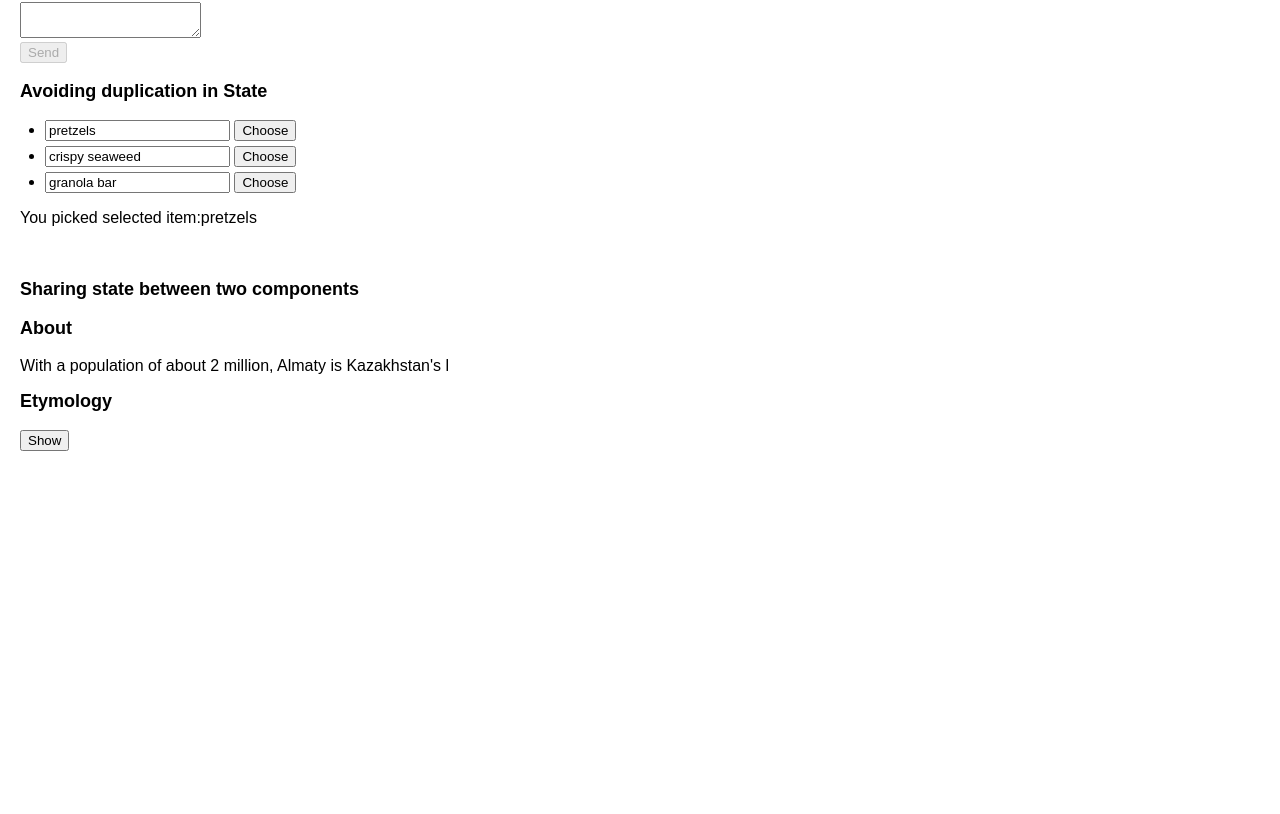
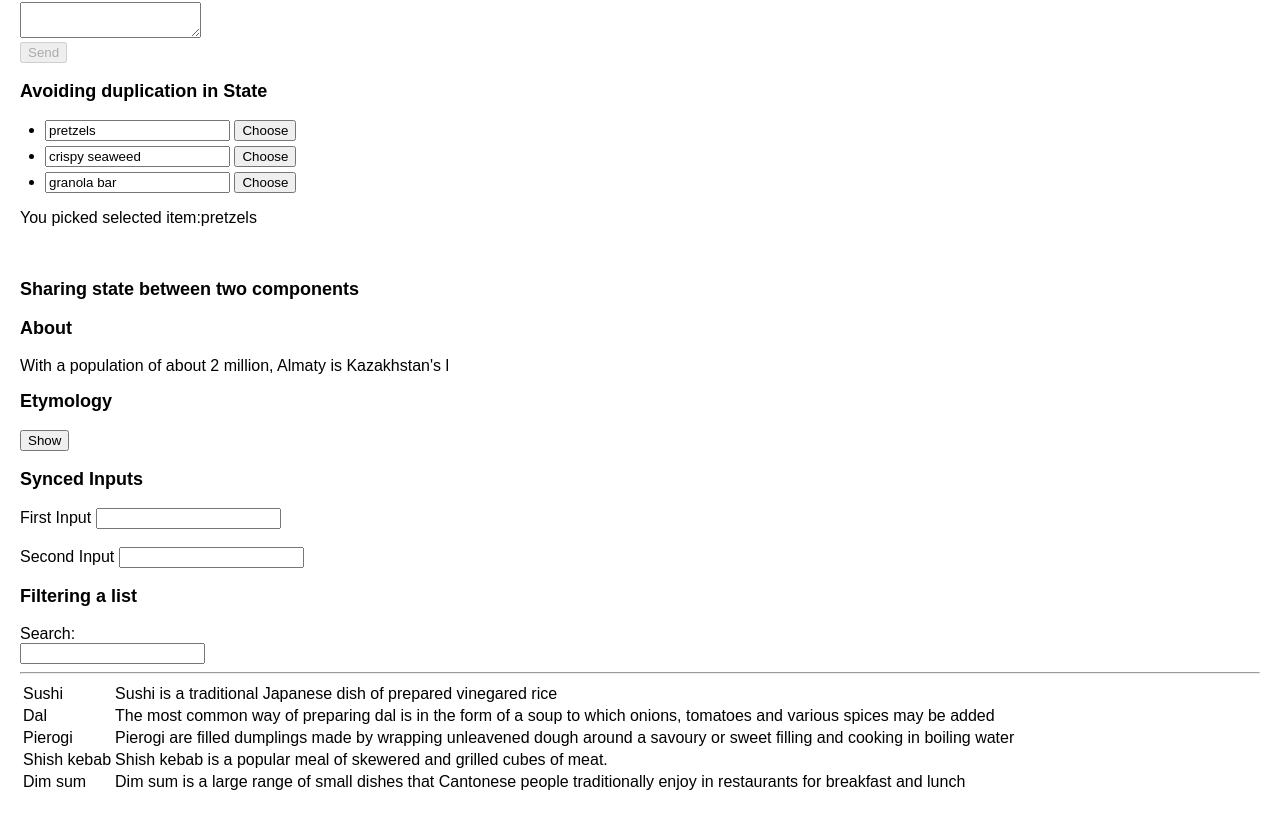
Before and after one commit to mustanjid/ReactLearning, a React (Create React App) app in the folder learnreactagain/: page / in a window 1280 px wide. Shown: the part 623-1437 px from the top of the page. Before the commit the page ends 1094 px from the top, so only its background shows below. Built offline with nearby package versions, Linux system fonts and the light colour scheme.

Commit message:
practice code of sharing state part has been added

```diff
--- a/learnreactagain/src/App.js
+++ b/learnreactagain/src/App.js
@@ -9,7 +9,9 @@
 import FeebBackForm from './components/StateStructure/FeedBackForm'
 import AvoidDuplication from './components/StateStructure/AvoidDuplication'
 import AvoidNested from './components/StateStructure/AvoidNested/AvoidingNested'
-import Accordion from "./components/SharingStateBetweenComponents/Childs/Accordion";
+import Accordion from "./components/SharingStateBetweenComponents/Childs/Accordion"
+import SyncedInputs from "./components/SharingStateBetweenComponents/Syncedinputs ";
+import FilteredList from "./components/SharingStateBetweenComponents/FilteringList/FilteringList";
 
 function App() {
   return (
@@ -38,6 +40,11 @@
       {/* <AvoidNested /> */}
       <br />
       <Accordion />
+      <br />
+      <SyncedInputs />
+      <br />
+      <br />
+      <FilteredList />
     </>
   );
 }
--- /dev/null
+++ b/learnreactagain/src/components/SharingStateBetweenComponents/FilteringList/Data.js
@@ -0,0 +1,29 @@
+export function filterItems(items, query)
+{
+    query = query.toLowerCase();
+    return items.filter(
+        item => item.name.split(' ').some(word => word.toLowerCase().startsWith(query))
+    )
+}
+
+export const foods = [{
+    id: 0,
+    name: 'Sushi',
+    description: 'Sushi is a traditional Japanese dish of prepared vinegared rice'
+  }, {
+    id: 1,
+    name: 'Dal',
+    description: 'The most common way of preparing dal is in the form of a soup to which onions, tomatoes and various spices may be added'
+  }, {
+    id: 2,
+    name: 'Pierogi',
+    description: 'Pierogi are filled dumplings made by wrapping unleavened dough around a savoury or sweet filling and cooking in boiling water'
+  }, {
+    id: 3,
+    name: 'Shish kebab',
+    description: 'Shish kebab is a popular meal of skewered and grilled cubes of meat.'
+  }, {
+    id: 4,
+    name: 'Dim sum',
+    description: 'Dim sum is a large range of small dishes that Cantonese people traditionally enjoy in restaurants for breakfast and lunch'
+  }];
--- /dev/null
+++ b/learnreactagain/src/components/SharingStateBetweenComponents/FilteringList/FilteringList.js
@@ -0,0 +1,48 @@
+import {foods, filterItems} from './Data'
+import { useState } from 'react'
+
+export default function FilteredList()
+{
+    const[query, setQuery] = useState('')
+    const result = filterItems(foods, query)
+
+    function handleChange(e){
+        setQuery(e.target.value)
+    }
+
+    return(
+        <>
+        <h3>Filtering a list</h3>
+        <Searchbar value={query} onChange={handleChange}/>
+        <hr />
+        <List items={result} />
+        </>
+    )
+}
+
+function Searchbar({value, onChange})
+{
+    return(
+        <label>
+            Search: {" "}
+            <br />
+            <input value={value} onChange={onChange} />
+        </label>
+    )
+}
+
+function List({items})
+{
+    return(
+        <table>
+        <tbody>
+          {items.map(food => (
+            <tr key={food.id}>
+              <td>{food.name}</td>
+              <td>{food.description}</td>
+            </tr>
+          ))}
+        </tbody>
+      </table>
+    )
+}
--- /dev/null
+++ b/learnreactagain/src/components/SharingStateBetweenComponents/Syncedinputs .js
@@ -0,0 +1,32 @@
+import {useState} from 'react'
+
+export default function SyncedInputs()
+{
+    const [text, setText] = useState('')
+
+    function handleChange(e)
+    {
+        setText(e.target.value)
+    }
+
+    return(
+        <>
+        <h3>Synced Inputs</h3>
+        <Input label="First Input" value={text} onChange={handleChange} />
+        <br />
+        <br />
+        <Input label="Second Input" value={text} onChange={handleChange}/>
+        </>
+    )
+}
+
+function Input({label, value, onChange})
+{
+    return(
+        <label>
+            {label}
+            {' '}
+            <input value={value} onChange={onChange}/>
+        </label>
+    )
+}
```
